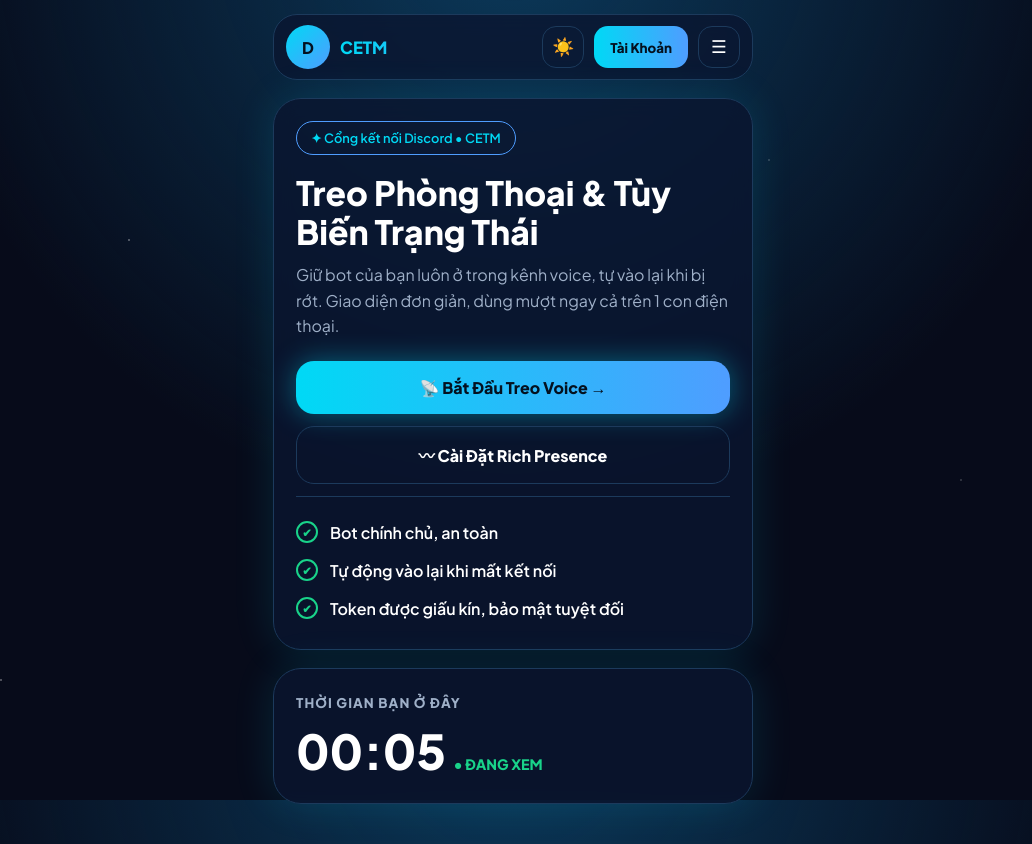
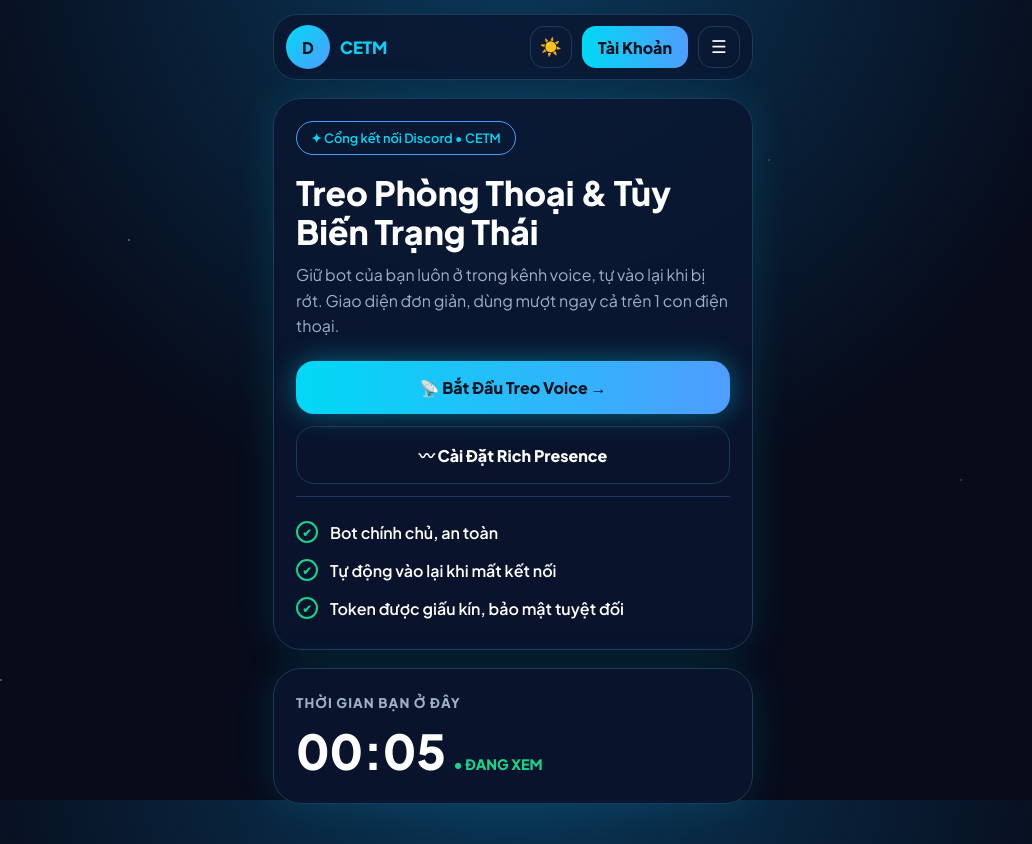
Before and after one commit to s7hs/RPC, a plain HTML site: page index.html in a window 1280 px wide. Shown: the whole page, without its empty margins (127-1159 px from the left). Drawn offline with Linux system fonts and the light colour scheme.

Commit message:
Update index.html

```diff
--- a/index.html
+++ b/index.html
@@ -130,6 +130,7 @@ h1{font-size:2.1rem; line-height:1.15; margin:18px 0 12px; font-weight:800}
 .stat small{letter-spacing:.08em; color:var(--muted); font-weight:800}
 .stat .num{font-size:3rem; font-weight:800; margin-top:8px}
 .stat .live{color:var(--ok); font-size:.9rem; font-weight:800; margin-left:8px}
+  a.acc{display:grid; place-items:center; text-decoration:none; transition:transform .2s;}
 </style>
 </head>
 <body>
@@ -140,7 +141,7 @@ h1{font-size:2.1rem; line-height:1.15; margin:18px 0 12px; font-weight:800}
     <div class="logo">D</div>
     <div class="name">CETM</div>
     <button class="icon-btn" id="theme">☀️</button>
-    <button class="acc">Tài Khoản</button>
+    <a class="acc" href="./login.html">Tài Khoản</a>
     <button class="icon-btn">☰</button>
   </div>
 
```
